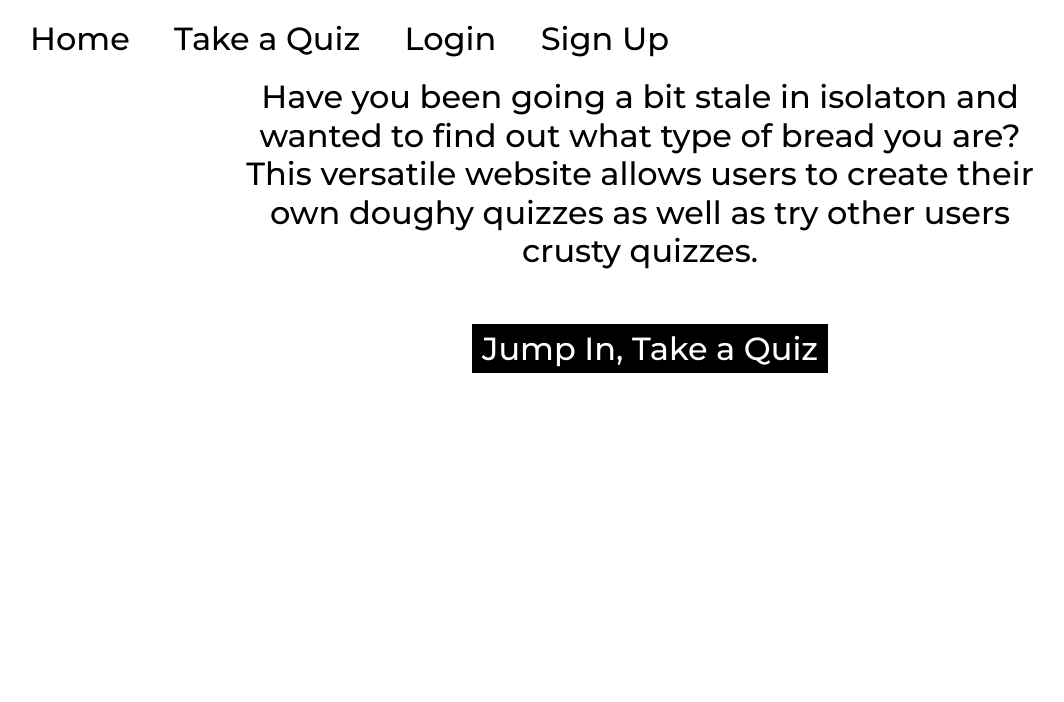
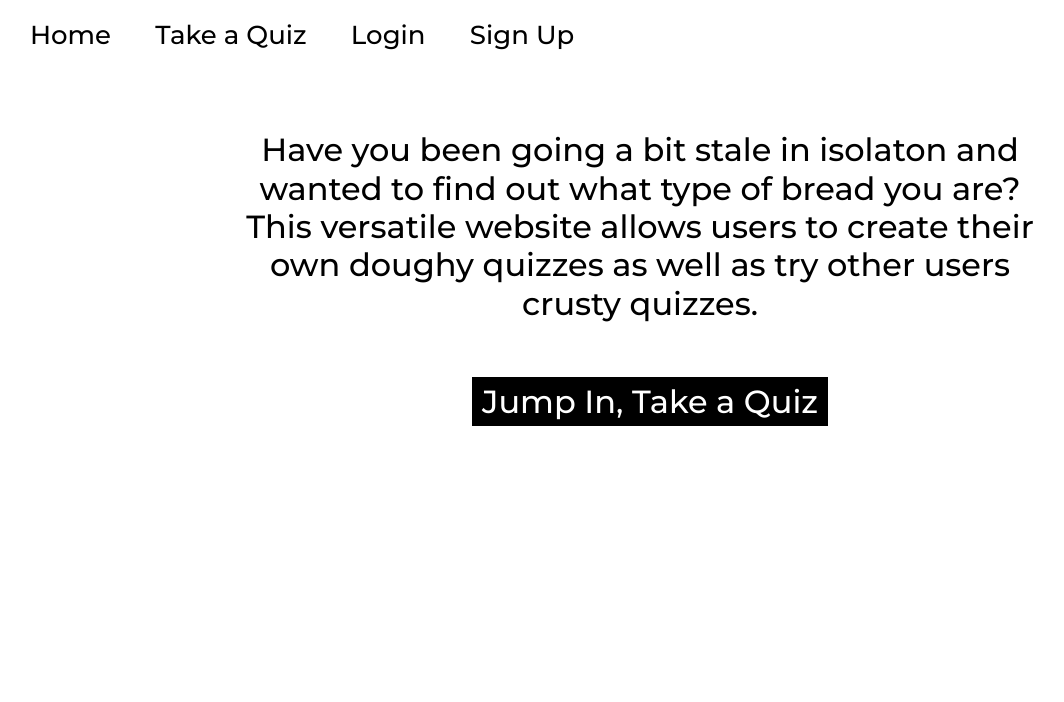
Before and after one commit to Sothatsit/BreadType, a Flask app: page / in a window 1280 px wide. Shown: the top 702 px of the page, without its empty margins (0-1064 px from the left). Run offline with Flask 2, Linux system fonts and the light colour scheme; parts of the project's set-up code (start-up, migrations or seed data) failed here and were passed over.

Commit message:
Some small style changes

```diff
--- a/client/static/base.css
+++ b/client/static/base.css
@@ -28,7 +28,7 @@ nav a {
     display: inline-block;
     padding: 10px 20px;
 
-    font-size: 2em;
+    font-size: 26px;
     text-decoration: none;
     color: black;
 }
@@ -48,6 +48,7 @@ a {
 }
 
 a:hover {
+    text-decoration: underline;
     color: pink;
 }
 
@@ -243,6 +244,7 @@ footer {
 .page-container {
     position: relative;
     min-height: 90vh;
+    box-sizing: border-box;
   }
 
 .content-wrap {
--- a/client/static/home/home.css
+++ b/client/static/home/home.css
@@ -20,3 +20,7 @@ body {
 #links a:hover {
     color: pink;
 }
+
+.content-wrap {
+    padding-top: 60px;
+}
--- a/client/static/profile/profile.css
+++ b/client/static/profile/profile.css
@@ -32,6 +32,10 @@ tr td {
     margin-top: 50px;
 }
 
+#quizzes {
+    margin-bottom: 50px;
+}
+
 
 #edit {
     opacity: 0.5;
--- a/client/templates/home.html
+++ b/client/templates/home.html
@@ -9,11 +9,11 @@
 
 
 {% block content %}
-<p>
+<div id="message">
     Have you been going a bit stale in isolaton and wanted to find out what
     type of bread you are? This versatile website allows users to create
     their own doughy quizzes as well as try other users crusty quizzes.
-</p>
+</div>
 
 <div id="links">
     <a href="{{ url_for('quiz.view_quiz') }}">
```
